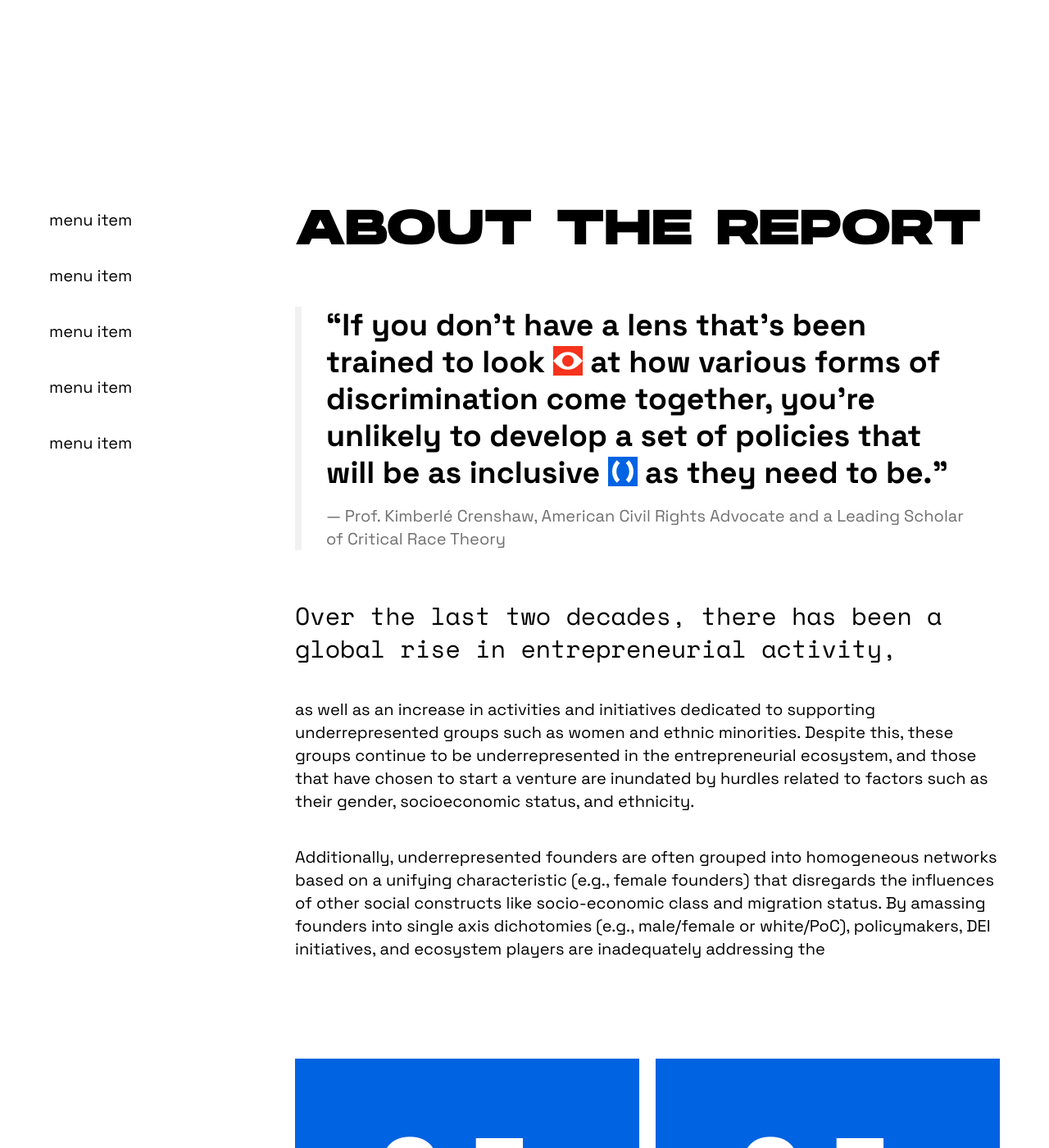
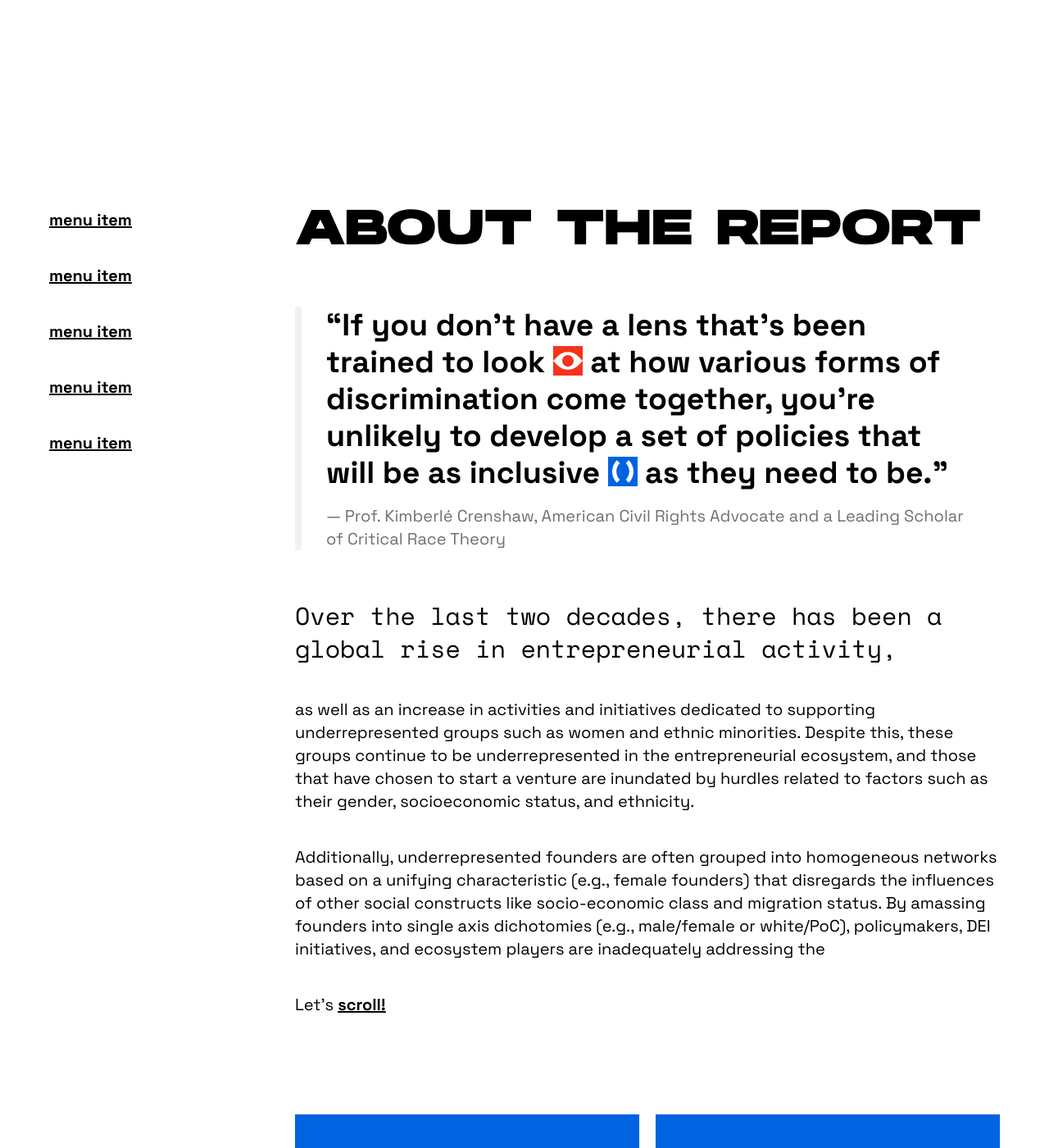
Before and after one commit to Founderland/Report, a Jekyll site: the page built from index.html, in a window 1280 px wide and 1400 px high, scrolled down 306 px. Shown: the whole window at 82% size. Built offline with Jekyll 4.4.1, drawn with Linux system fonts in a browser that asks for light colours; some of the changed text lies outside the part shown.

Commit message:
smooth scrolling test

```diff
--- a/_layouts/default.html
+++ b/_layouts/default.html
@@ -1,5 +1,5 @@
 <!DOCTYPE html>
-<html lang="{{ site.lang | default: page.lang | default: 'en' }}">
+<html lang="{{ site.lang | default: page.lang | default: 'en' }}" class="scroll-smooth">
 
   {% include head.html %}
 
--- a/assets/styles/input.css
+++ b/assets/styles/input.css
@@ -66,6 +66,10 @@
 }
 .lead {
     @apply text-lg;
+}
+a {
+    text-decoration: underline;
+    font-weight: bold;
 }
 
 @screen lg {
--- a/assets/styles/output.css
+++ b/assets/styles/output.css
@@ -655,6 +655,10 @@
   gap: 2rem;
 }
 
+.scroll-smooth {
+  scroll-behavior: smooth;
+}
+
 .truncate {
   overflow: hidden;
   text-overflow: ellipsis;
@@ -686,16 +690,6 @@
 
 .p-6 {
   padding: 1.5rem;
-}
-
-.px-16 {
-  padding-left: 4rem;
-  padding-right: 4rem;
-}
-
-.py-24 {
-  padding-top: 6rem;
-  padding-bottom: 6rem;
 }
 
 .px-8 {
@@ -840,6 +834,11 @@
 .lead {
   font-size: 1.125rem;
   line-height: 1.75rem;
+}
+
+a {
+  text-decoration: underline;
+  font-weight: bold;
 }
 
 @media (min-width: 1024px) {
--- a/index.html
+++ b/index.html
@@ -3,7 +3,7 @@
 ---
 
 <!-- basic content and quote -->
-<h1>About the Report</h1>
+<h1 id="return">About the Report</h1>
 <figure>
     <blockquote cite="">
         <p>“If you don't have a lens that's been trained to look <span class="symbol Visibility bg-red"></span> at how various forms of discrimination come together, you're unlikely to develop a set of policies that will be as inclusive <span class="symbol Inclusive bg-blue"></span> as they need to be.”</p>
@@ -13,6 +13,7 @@
 <p class="lead">Over the last two decades, there has been a global rise in entrepreneurial activity,</p>
 <p>as well as an increase in activities and initiatives dedicated to supporting underrepresented groups such as women and ethnic minorities. Despite this, these groups continue to be underrepresented in the entrepreneurial ecosystem, and those that have chosen to start a venture are inundated by hurdles related to factors such as their gender, socioeconomic status, and ethnicity.</p>
 <p>Additionally, underrepresented founders are often grouped into homogeneous networks based on a unifying characteristic (e.g., female founders) that disregards the influences of other social constructs like socio-economic class and migration status. By amassing founders into single axis dichotomies (e.g., male/female or white/PoC), policymakers, DEI initiatives, and ecosystem players are inadequately addressing the </p>
+<p>Let's <a href="#destination">scroll!</a></p>
 
 
 <!-- two cards -->
@@ -62,7 +63,7 @@
 
 <!-- charts WIP -->
 
-<section>
+<section id="destination">
   <h1>charts</h1>
 
   <div class="grid grid-cols-2 gap-4">
```
Also changed, not shown: other parts of index.html (+1 -0 lines).
